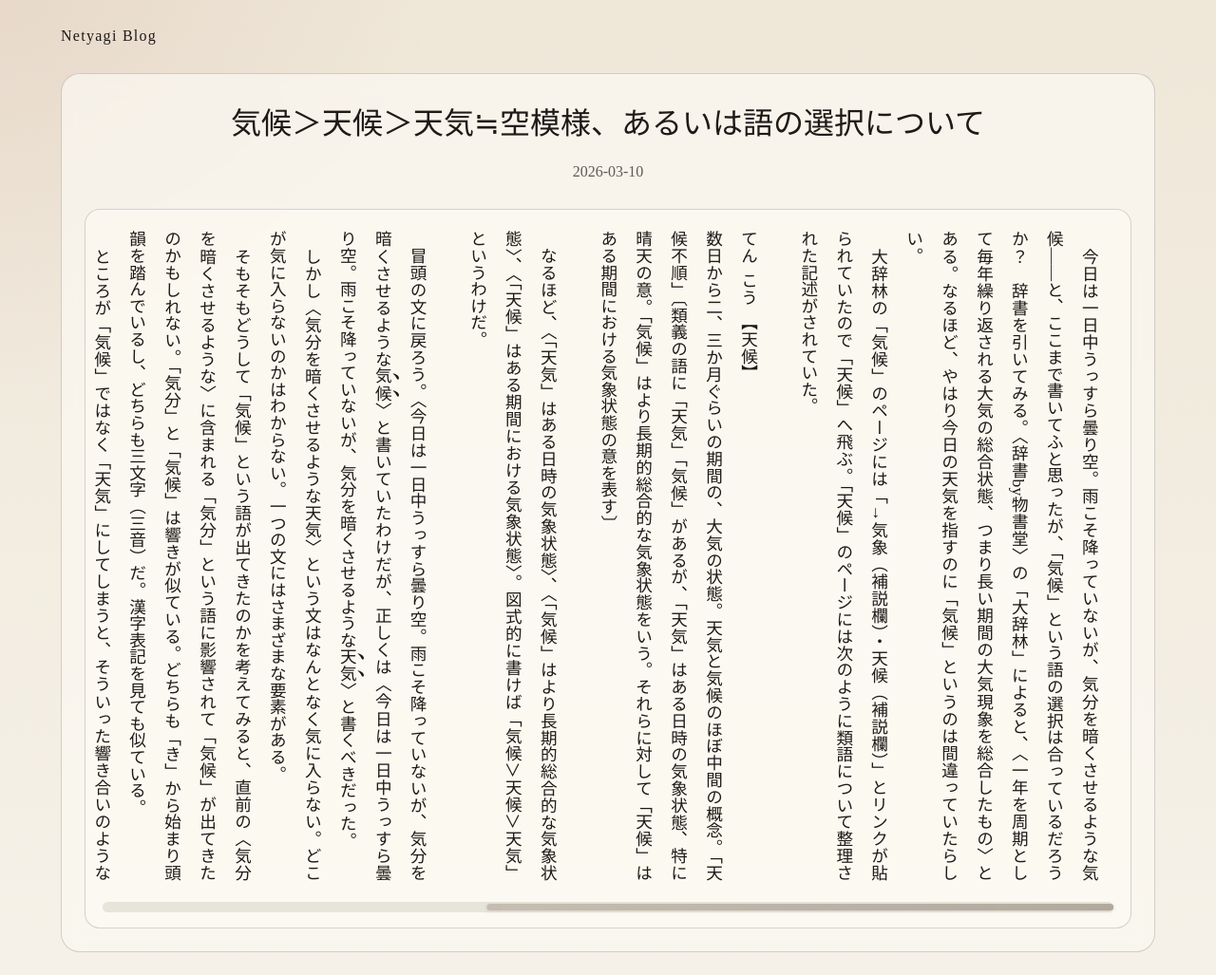
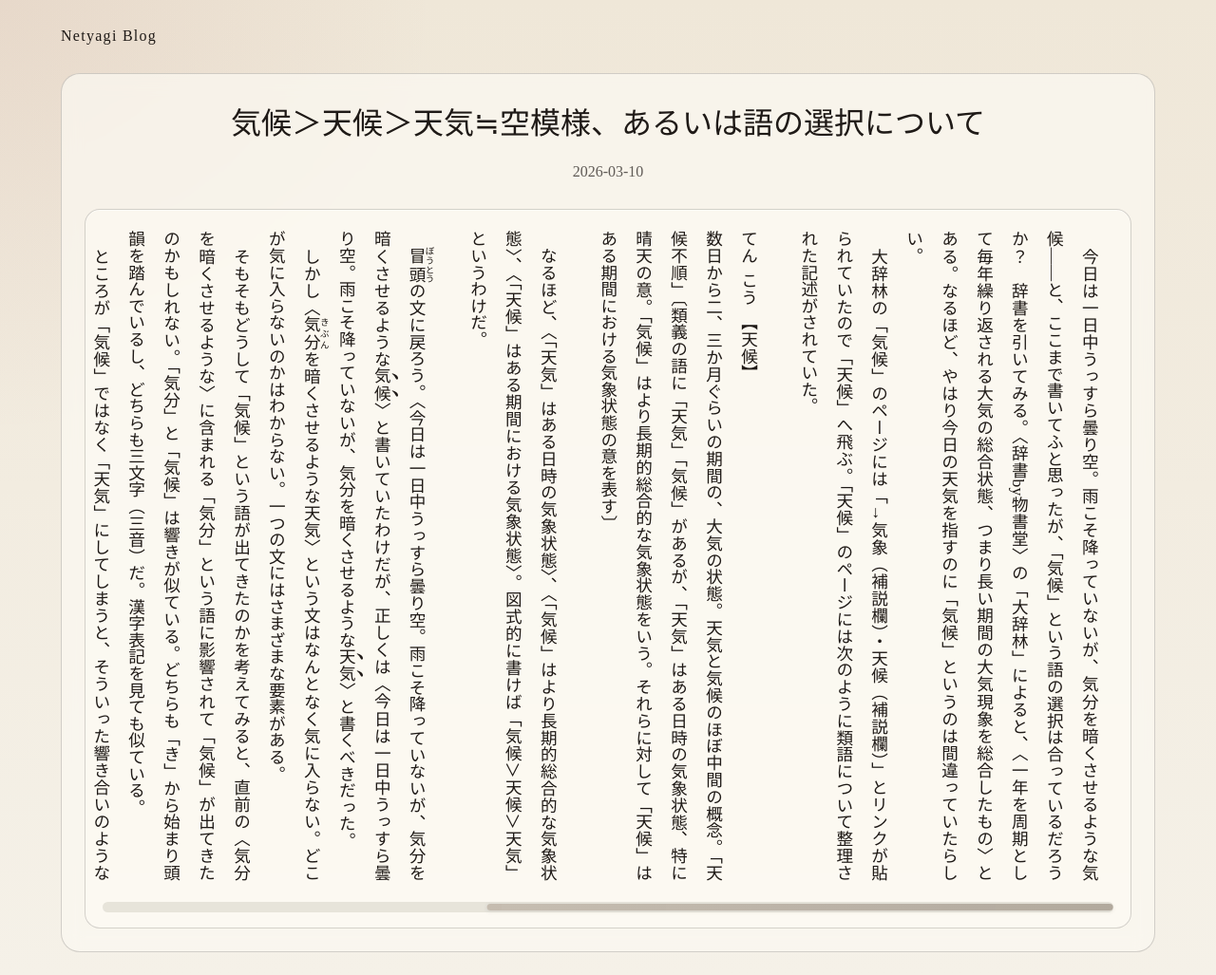
Before and after one commit to netyagi-pages/blog, a Jekyll site: the page built from _posts/2026-03-10-気候-天候-天気-空模様-あるいは語の選択について.md, in a window 1280 px wide. Shown: the whole page at 95% size. Built offline with Jekyll 4.4.1, drawn with Linux system fonts in a browser that asks for light colours.

Commit message:
changed layout

```diff
--- a/_posts/2026-03-10-気候-天候-天気-空模様-あるいは語の選択について.md
+++ b/_posts/2026-03-10-気候-天候-天気-空模様-あるいは語の選択について.md
@@ -12,8 +12,8 @@ layout: post
 
 　なるほど、〈「天気」はある日時の気象状態〉、〈「気候」はより長期的総合的な気象状態〉、〈「天候」はある期間における気象状態〉。図式的に書けば「気候＞天候＞天気」というわけだ。
 
-　冒頭の文に戻ろう。〈今日は一日中うっすら曇り空。雨こそ降っていないが、気分を暗くさせるような<ruby>気候<rt>﹅﹅</rt></ruby>〉と書いていたわけだが、正しくは〈今日は一日中うっすら曇り空。雨こそ降っていないが、気分を暗くさせるような<ruby>天気<rt>﹅﹅</rt></ruby>〉と書くべきだった。
-　しかし〈気分を暗くさせるような天気〉という文はなんとなく気に入らない。どこが気に入らないのかはわからない。一つの文にはさまざまな要素がある。
+　<ruby>冒頭<rt>ぼうとう</rt></ruby>の文に戻ろう。〈今日は一日中うっすら曇り空。雨こそ降っていないが、気分を暗くさせるような<ruby>気候<rt>﹅﹅</rt></ruby>〉と書いていたわけだが、正しくは〈今日は一日中うっすら曇り空。雨こそ降っていないが、気分を暗くさせるような<ruby>天気<rt>﹅﹅</rt></ruby>〉と書くべきだった。
+　しかし〈<ruby>気分<rt>きぶん</rt></ruby>を暗くさせるような天気〉という文はなんとなく気に入らない。どこが気に入らないのかはわからない。一つの文にはさまざまな要素がある。
 　そもそもどうして「気候」という語が出てきたのかを考えてみると、直前の〈気分を暗くさせるような〉に含まれる「気分」という語に影響されて「気候」が出てきたのかもしれない。「気分」と「気候」は響きが似ている。どちらも「き」から始まり頭韻を踏んでいるし、どちらも三文字（三音）だ。漢字表記を見ても似ている。
 　ところが「気候」ではなく「天気」にしてしまうと、そういった響き合いのようなものが消失してしまう。僕が〈気分を暗くさせるような天気〉という文を気に入らないと感じた理由はそのあたりにあるのかもしれない。つまり、もとの〈気分を暗くさせるような気候〉と比較して、〈気分を暗くさせるような天気〉は響きの点で劣ると感じたのだ。
 
--- a/assets/css/main.css
+++ b/assets/css/main.css
@@ -10,7 +10,7 @@
   --scrollbar-thumb-start: rgba(196, 187, 174, 0.94);
   --scrollbar-thumb-end: rgba(173, 164, 152, 0.92);
   --scrollbar-thumb-shadow: rgba(72, 64, 55, 0.12);
-  --content-viewer-height-desktop: 44em;
+  --content-viewer-height-desktop: 45em;
   --content-viewer-height-tablet: 41em;
   --content-viewer-height-mobile: 39em;
 }
```
